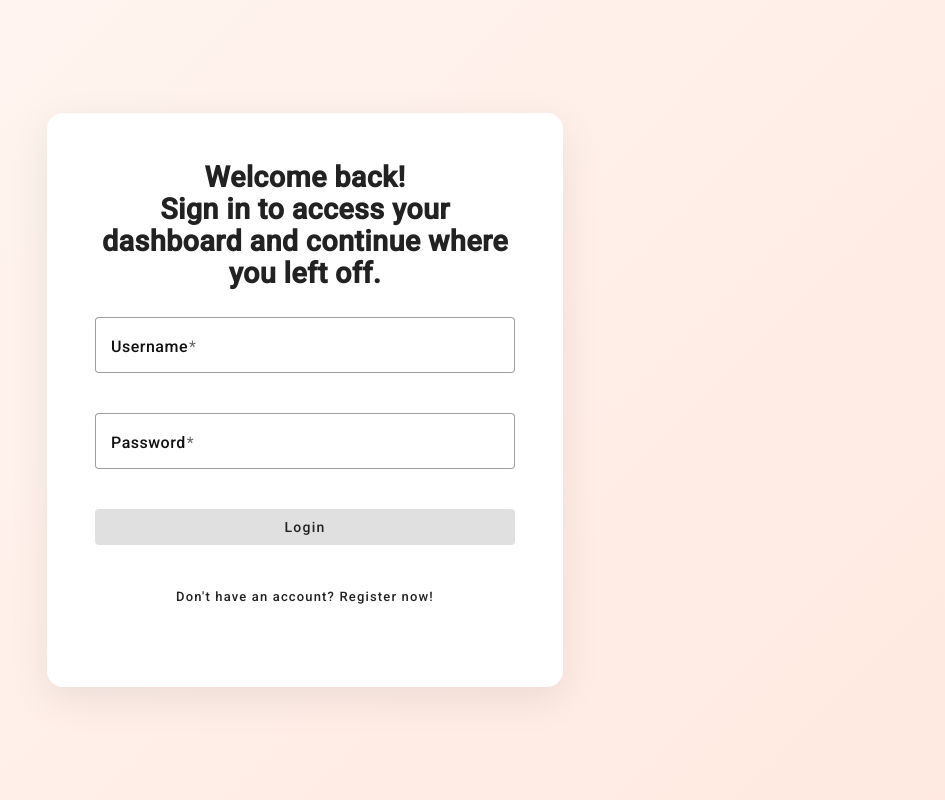
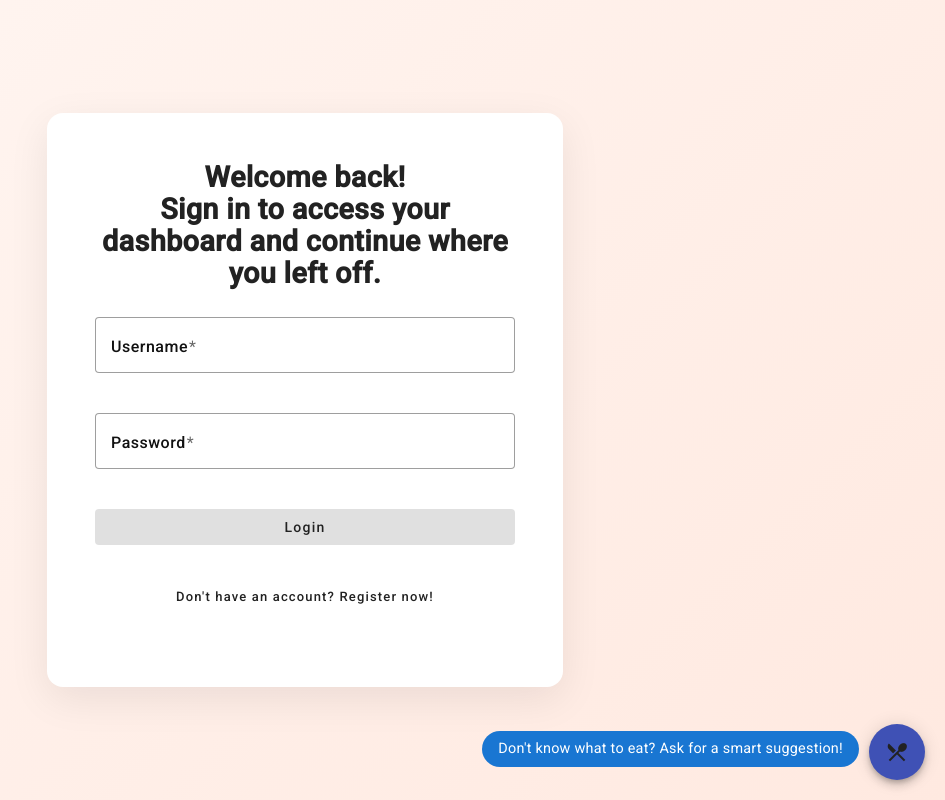
Before and after one commit to anasinik/smart-nutri-food-order, an Angular app in the folder frontend/: page /login in a window 1280 px wide. Shown: the whole page, without its empty margins (335-1280 px from the left). Built offline with nearby package versions, Linux system fonts and the light colour scheme.

Commit message:
✨ feat: add floating chat button and nutritionist widget

```diff
--- a/frontend/src/app/app.component.html
+++ b/frontend/src/app/app.component.html
@@ -5,3 +5,5 @@
 <div class="content" [class.padding-top]="showNavbar">
   <router-outlet></router-outlet>
 </div>
+
+<app-chat-widget></app-chat-widget>
--- a/frontend/src/app/app.component.ts
+++ b/frontend/src/app/app.component.ts
@@ -1,19 +1,23 @@
-import { Component } from '@angular/core';
+import { Component, ViewChild } from '@angular/core';
 import { NavigationEnd, Router, RouterOutlet } from '@angular/router';
 import { MatToolbarModule } from '@angular/material/toolbar';
 import { MatButtonModule } from '@angular/material/button';
 import { NavbarComponent } from './infrastructure/navbar/navbar.component';
+import { MatIconModule } from '@angular/material/icon';
+import { ChatWidgetComponent } from './nutrition-chat-module/chat-widget/chat-widget.component';
 
 @Component({
   selector: 'app-root',
   standalone: true,
-  imports: [RouterOutlet, MatToolbarModule, MatButtonModule, NavbarComponent],
+  imports: [RouterOutlet, MatToolbarModule, MatButtonModule, NavbarComponent, MatIconModule, ChatWidgetComponent],
   templateUrl: './app.component.html',
   styleUrls: ['./app.component.css']
 })
 export class AppComponent {
   title = 'frontend';
   showNavbar = true;
+
+  @ViewChild(ChatWidgetComponent) chatWidget!: ChatWidgetComponent;
 
   constructor(private router: Router) {
     this.router.events.subscribe(event => {
@@ -22,4 +26,9 @@ export class AppComponent {
       }
     });
   }
+
+  toggleChat() {
+    this.chatWidget.toggleChat();
+  }
+
 }
--- /dev/null
+++ b/frontend/src/app/nutrition-chat-module/chat-widget/chat-widget.component.css
@@ -0,0 +1,73 @@
+/* Floating FAB + helper text */
+.chat-fab-container {
+  position: fixed;
+  bottom: 20px;
+  right: 20px;
+  display: flex;
+  align-items: center;
+  cursor: pointer;
+  z-index: 1000;
+}
+
+.chat-fab-container .helper-text {
+  background: #1976d2;
+  color: white;
+  padding: 0.5rem 1rem;
+  border-radius: 20px;
+  font-size: 0.9rem;
+  white-space: nowrap;
+  margin-right: 10px;
+  animation: pulse 2s infinite;
+}
+
+@keyframes pulse {
+  0%, 100% { transform: translateY(0); }
+  50% { transform: translateY(-3px); }
+}
+
+/* Chat panel styling */
+.chat-panel {
+  position: fixed;
+  bottom: 80px; /* above FAB */
+  right: 20px;
+  width: 600px;
+  max-height: 400px;
+  display: flex;
+  flex-direction: column;
+  z-index: 1001;
+  box-shadow: 0 10px 20px rgba(0,0,0,0.2);
+  border-radius: 1rem;
+}
+
+/* Scrollable messages */
+.chat-messages {
+  flex: 1;
+  overflow-y: auto;
+  padding: 0.5rem;
+  margin-bottom: 0.5rem;
+}
+
+/* Message alignment */
+.chat-messages .user {
+  text-align: right;
+  margin: 0.25rem 0;
+}
+
+.chat-messages .ai {
+  text-align: left;
+  margin: 0.25rem 0;
+}
+
+/* Input area */
+mat-card-actions {
+  display: flex;
+  gap: 0.5rem;
+}
+
+mat-card-actions mat-form-field {
+  flex: 1;
+}
+
+mat-card-actions input {
+  width: 100%;
+}
--- /dev/null
+++ b/frontend/src/app/nutrition-chat-module/chat-widget/chat-widget.component.html
@@ -0,0 +1,34 @@
+<!-- Floating FAB + helper text -->
+<div class="chat-fab-container" (click)="toggleChat()">
+  <div class="helper-text">
+    Don't know what to eat? Ask for a smart suggestion!
+  </div>
+  <button mat-fab color="primary">
+    <mat-icon>restaurant_menu</mat-icon>
+  </button>
+</div>
+
+<!-- Chat panel popup -->
+<mat-card *ngIf="showChat" class="chat-panel">
+  <mat-card-header>
+    <mat-card-title>Meal Suggestion Helper 🍴</mat-card-title>
+    <button mat-icon-button (click)="toggleChat()">
+      <mat-icon>close</mat-icon>
+    </button>
+
+  </mat-card-header>
+
+  <mat-card-content class="chat-messages">
+    <div *ngFor="let msg of messages" [ngClass]="msg.from">{{ msg.text }}</div>
+  </mat-card-content>
+
+  <mat-card-actions>
+    <mat-form-field>
+      <input matInput placeholder="What would you like to eat?" [(ngModel)]="newMessage">
+    </mat-form-field>
+    <button mat-icon-button color="primary" (click)="sendMessage()">
+      <mat-icon>send</mat-icon>
+    </button>
+
+  </mat-card-actions>
+</mat-card>
--- /dev/null
+++ b/frontend/src/app/nutrition-chat-module/chat-widget/chat-widget.component.ts
@@ -0,0 +1,62 @@
+import { Component } from '@angular/core';
+import { CommonModule } from '@angular/common';
+import { FormsModule } from '@angular/forms';
+
+import { MatCardModule } from '@angular/material/card';
+import { MatButtonModule } from '@angular/material/button';
+import { MatIconModule } from '@angular/material/icon';
+import { MatFormFieldModule } from '@angular/material/form-field';
+import { MatInputModule } from '@angular/material/input';
+import { ChatService } from '../chat.service';
+
+@Component({
+  selector: 'app-chat-widget',
+  standalone: true,
+  imports: [
+    CommonModule,
+    FormsModule,
+    MatCardModule,
+    MatButtonModule,
+    MatIconModule,
+    MatFormFieldModule,
+    MatInputModule
+  ],
+  templateUrl: './chat-widget.component.html',
+  styleUrls: ['./chat-widget.component.css']
+})
+export class ChatWidgetComponent {
+  showChat = false;
+  newMessage = '';
+  messages: { from: 'user' | 'ai'; text: string }[] = [
+    { from: 'user', text: 'I want something healthy' },
+    { from: 'ai', text: 'Try a quinoa salad with avocado!' }
+  ];
+
+  constructor(
+    private chatService: ChatService
+  ) {}
+
+  toggleChat() {
+    this.showChat = !this.showChat;
+  }
+
+  sendMessage() {
+    if (!this.newMessage.trim()) return;
+    this.messages.push({ from: 'user', text: this.newMessage });
+    this.messages.push({ from: 'ai', text: 'AI is thinking...' });
+    this.chatService.sendMessage(this.newMessage).subscribe({
+      next: (response) => {
+        console.log('AI response:', response);
+        this.messages.push({ from: 'ai', text: response.text });
+        this.newMessage = '';
+      },
+      error: (err) => {
+        console.error('Error sending message:', err);
+      },
+      complete: () => {
+        console.log('Message send completed');
+      }
+    });
+
+  }
+}
--- /dev/null
+++ b/frontend/src/app/nutrition-chat-module/chat.service.ts
@@ -0,0 +1,18 @@
+import { HttpClient } from '@angular/common/http';
+import { Injectable } from '@angular/core';
+import { env } from '../../env';
+import { Observable } from 'rxjs';
+
+@Injectable({
+  providedIn: 'root'
+})
+export class ChatService {
+
+  constructor(
+    private http: HttpClient,
+  ) {}
+
+  sendMessage(message: string): Observable<any> {
+    return this.http.post(env + '/api/AI/question', { question: message });
+  }
+}
```
Also changed, not shown: frontend/src/app/nutrition-chat-module/nutrition-chat-module.module.ts (added, +12 -0 lines).
